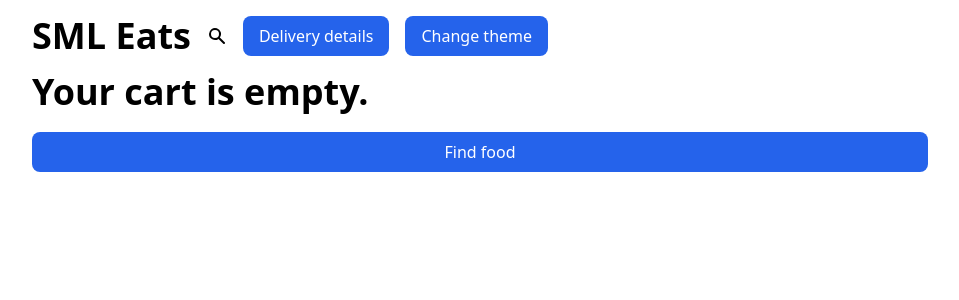
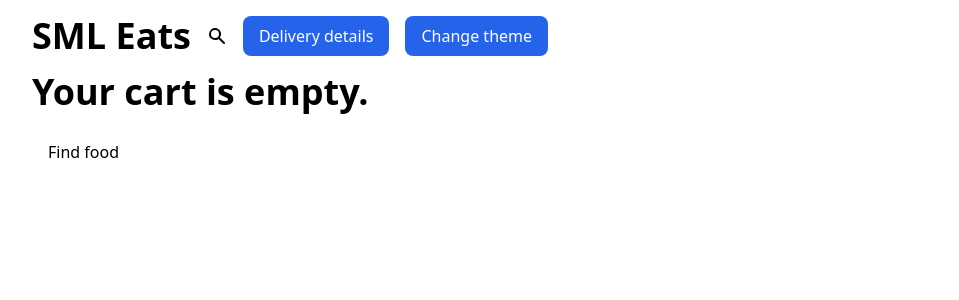
Before and after one commit to shamwela/sml-eats, a Next.js app: page /cart in a window 1280 px wide. Shown: the top 300 px of the page, without its empty margins (160-1119 px from the left). Built offline with nearby package versions, Linux system fonts and the light colour scheme.

Commit message:
@layer base

```diff
--- a/styles/globals.css
+++ b/styles/globals.css
@@ -2,6 +2,7 @@
 @tailwind components;
 @tailwind utilities;
 
+@layer base {
   *,
   ::before,
   ::after {
@@ -40,8 +41,6 @@ input {
   }
 
   button,
-/* REMOVE THIS CLASS later */
-.button,
   [type='submit'] {
     @apply inline-block bg-accent text-center text-white;
   }
@@ -73,3 +72,4 @@ input[type='radio'],
   label {
     @apply cursor-pointer;
   }
+}
```
Lines whose indentation alone changed are shown as unchanged.
